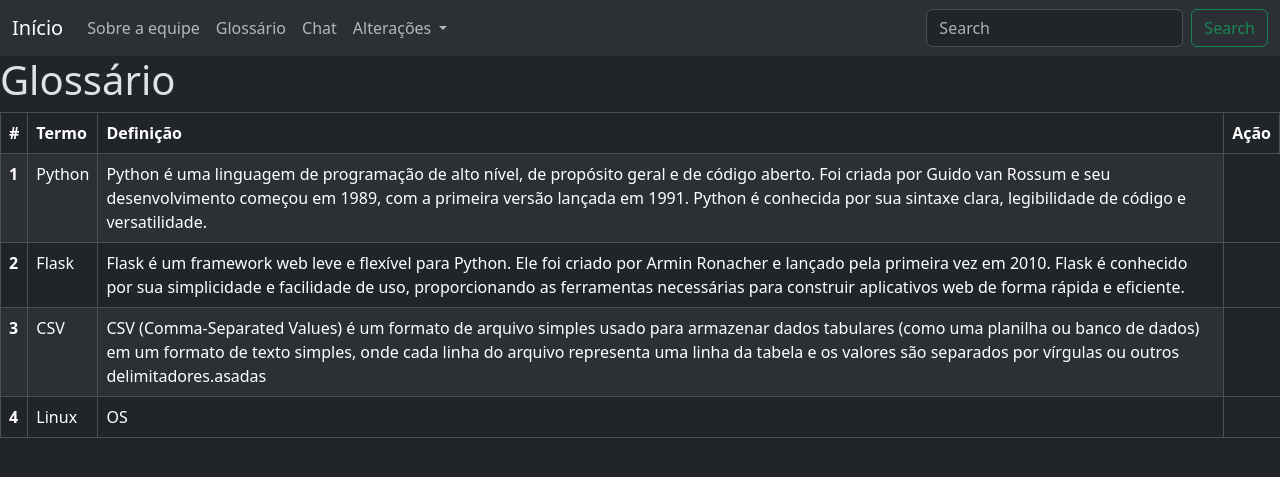
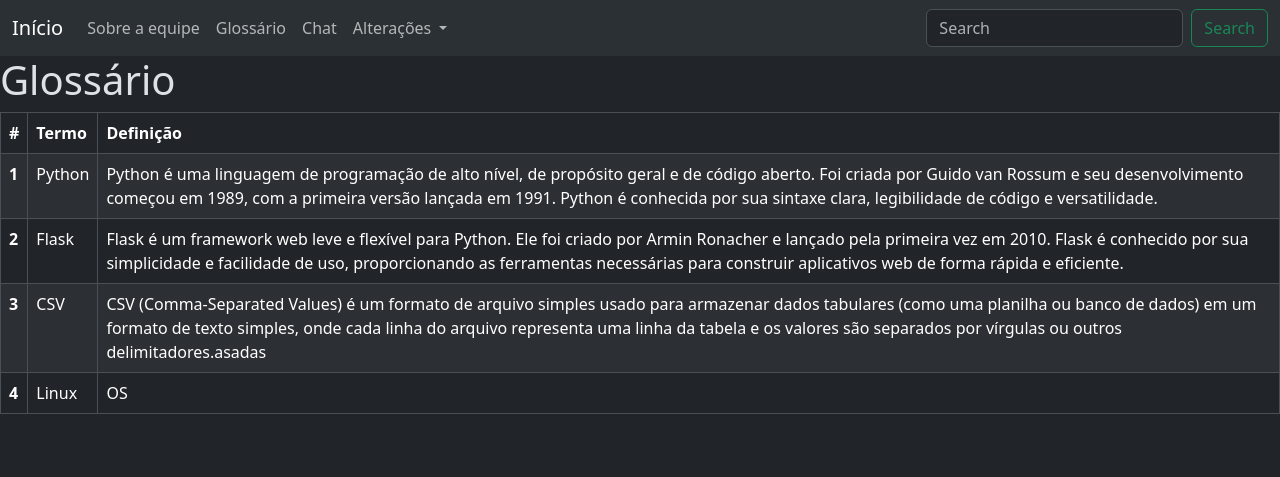
Before and after one commit to guilhermlcn/projeto_final_ip_cc, a Flask app: page /glossario in a window 1280 px wide. Shown: the top 477 px of the page. Run offline with Flask 3, Linux system fonts and the light colour scheme.

Commit message:
Update glossario.html

```diff
--- a/templates/glossario.html
+++ b/templates/glossario.html
@@ -9,7 +9,6 @@
             <th scope="col">#</th>
             <th scope="col">Termo</th>
             <th scope="col">Definição</th>
-            <th scope="col">Ação</th>
         </tr>
     </thead>
     <tbody>
```
